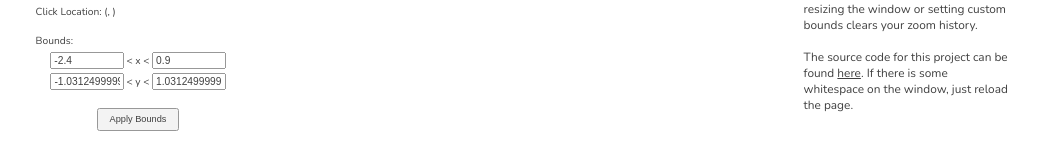
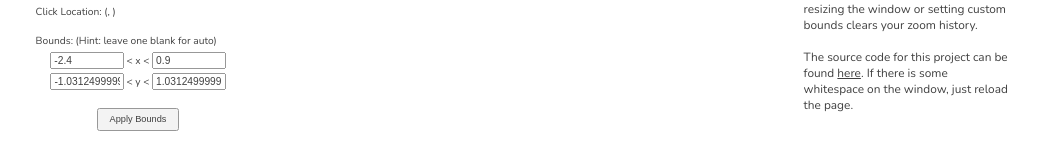
Before and after one commit to vivaansinghvi07/mandelplot, a plain HTML site: page index.html in a window 1280 px wide. Shown: the part 481-623 px from the top of the page, without its empty margins (118-1170 px from the left). Drawn offline with nearby package versions, Linux system fonts and the light colour scheme.

Commit message:
Update index.html

```diff
--- a/index.html
+++ b/index.html
@@ -90,7 +90,7 @@
         </div>
         <div class = "setting bounds-input">
             <div class = "bounds-info">
-                Bounds: <br>
+                Bounds: (Hint: leave one blank for auto)<br>
                 <div style = "text-align: center">
                     <span><input id = "x-lower" class = "point-input" value = ""></span> &lt; x &lt; <span><input id = "x-upper" class = "point-input" value = ""></span>
                     <span><input id = "y-lower" class = "point-input" value = ""></span> &lt; y &lt; <span><input id = "y-upper" class = "point-input" value = ""></span>
```
